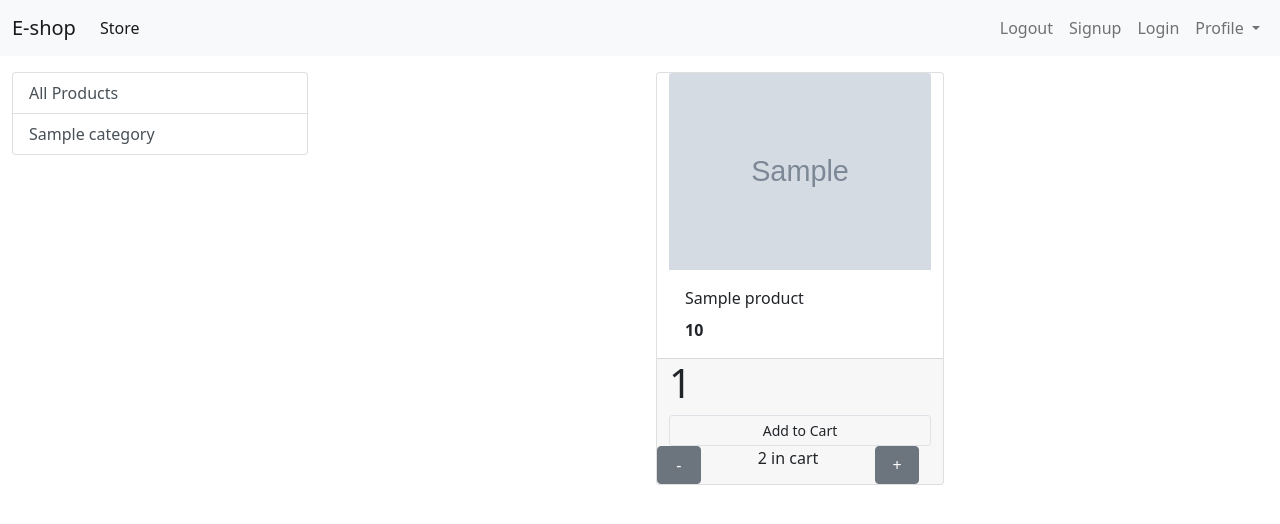
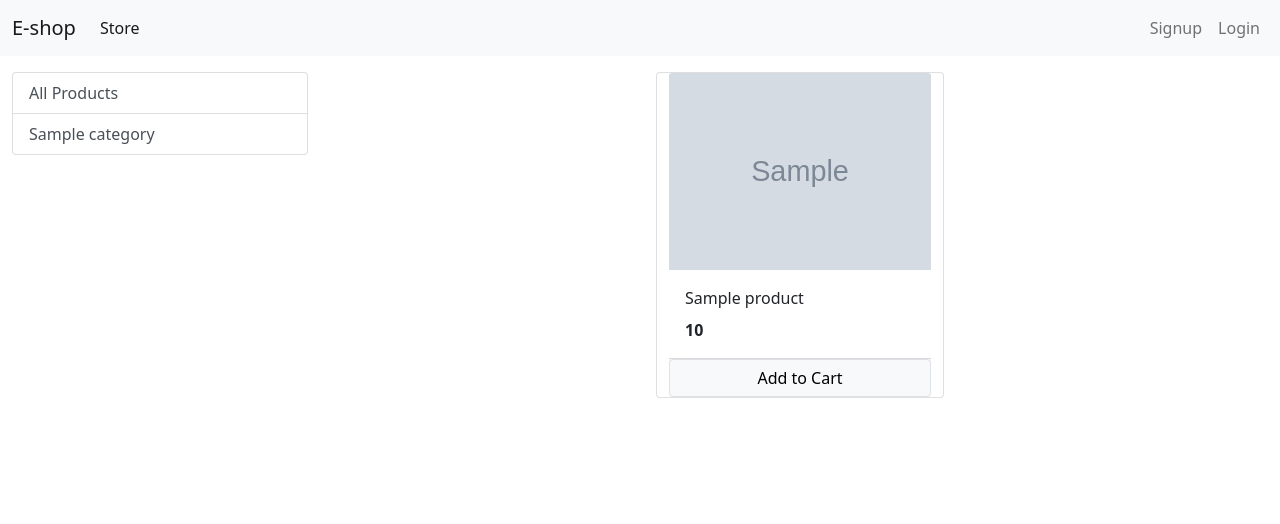
Before and after one commit to ragnarranjan/Eshop, a Django app: page / in a window 1280 px wide. Shown: the top 524 px of the page. Run offline with Django 3.2, Linux system fonts and the light colour scheme; tables that the repository leaves empty hold one stand-in row (values such as "Sample post"); grey boxes marked "Sample" are stand-in pictures.

Commit message:
second push

```diff
--- a/store/models/product.py
+++ b/store/models/product.py
@@ -11,6 +11,11 @@ class Product(models.Model):
 
 
     @staticmethod
+    def get_products_by_id(ids):
+        return  Product.objects.filter(id__in = ids)
+
+
+    @staticmethod
     def get_all_products():
         return Product.objects.all()
 
--- a/store/templates/orders/base.html
+++ b/store/templates/orders/base.html
@@ -10,7 +10,7 @@
     rel="stylesheet"
     integrity="sha384-giJF6kkoqNQ00vy+HMDP7azOuL0xtbfIcaT9wjKHr8RbDVddVHyTfAAsrekwKmP1"
     crossorigin="anonymous">
-    <title>Hello, world!</title>
+    <title>Ecom</title>
   </head>
   <body>
 
@@ -35,31 +35,30 @@
 
 
             <ul class="navbar-nav my-2 my-lg-0">
+<!--we cant directly access customer obj by--if customer--bcz we have saved it in session and we cant directly access sessoin obj -->
+              {% if request.session.customer %}
+              <li class="nav-item ">
+                <a class="nav-link" href="/cart/">Cart</span></a>
+              </li>
+
+                <li class="nav-item ">
+                    <a class="nav-link" href="/orders/">Orders</span></a>
+                </li>
                 <li class="nav-item ">
                     <a class="nav-link" href="/logout/">Logout</span></a>
-                  </li>
+                </li>
 
+              {% else %}
                 <li class="nav-item active">
                     <a class="nav-link" href="/signup/">Signup</span></a>
-                  </li>
+                </li>
 
-                  <li class="nav-item ">
+                <li class="nav-item ">
                     <a class="nav-link" href="/login/">Login</span></a>
-                  </li>
+                </li>
+                {% endif %}
 
-                <li class="nav-item dropdown">
-                  <a class="nav-link dropdown-toggle" href="#" id="navbarDropdown"
-                  role="button" data-bs-toggle="dropdown" aria-expanded="false">
-                    Profile
-                  </a>
-                  <ul class="dropdown-menu" aria-labelledby="navbarDropdown">
-                    <li><a class="dropdown-item" href="#">Action</a></li>
-                    <li><a class="dropdown-item" href="#">Another action</a></li>
-                    <li><hr class="dropdown-divider"></li>
-                    <li><a class="dropdown-item" href="#">Something else here</a></li>
-                  </ul>
-                </li>
-              </ul>
+            </ul>
 
 
           </div>
--- a/store/templates/orders/index.html
+++ b/store/templates/orders/index.html
@@ -13,42 +13,50 @@
                 {% for category in categories %}
                     <a href = "/?category={{category.id}}" class = "list-group-item list-group-item-action ">{{category.name}}</a>
                 {% endfor %}
-            </div>
+			</div>
+
 
 		</div>
 		<!-- all products -->
 		<div id = 'products' class = "col-lg-9 mx-auto">
 			<div class = "row mx-auto">
 				{% for product in products %}
-					<div class = "card mx-auto mb-3" id = {{product.id}} style = "width: 18rem;">
+					<div class = "card mx-auto mb-3" id={{product.id}} style = "width: 18rem;">
 						<img class = "card-img-top" src = "{{product.image.url}}" alt = "Card image cap">
 						<div class = "card-body">
 							<p class ="card-title">{{product.name}}</p>
 							<p class = "card-text"><b>{{product.price}}</b></p>
 
-
-
+							<!--{{product | is_in_cart:request.session.cart}}-->
 
 						</div>
 
-						<div class="card-footer p-0 row no-gutters">
-							<h1>{{product.id}}</h1>
-							<form action = "/" method = "POST">
+						<div class = "card-footer p-0  no-gutters">
+						{% if product|is_in_cart:request.session.cart %}
+							<div class = "row no-gutters">
+								<form action="/#{{product.id}}" class="col-2" method="POST">
+									{% csrf_token %}
+									<input hidden type = "text"  name = "product" value = "{{product.id}}" >
+									<input hidden type = "text"  name = "remove" value = "True" >
+									<input type = "submit" value = "-"  class = "btn btn-block btn-secondary">
+								</form>
+								<div class="text-center col">{{product|cart_quantity:request.session.cart}} in cart</div>
+								<form action="/#{{product.id}}" class="col-2" method="POST">
+									{% csrf_token %}
+									<input hidden type = "text"  name = "product" value = "{{product.id}}" >
+									<input type = "submit" value = "+"  class = "btn btn-block btn-secondary">
+								</form>
+							</div>
+
+						{% else %}
+							<form action="/#{{product.id}}" method = "POST" class = "btn-block">
 								{% csrf_token %}
-								<input hidden  type = 'submit' name="product" value = {{product.id}}>
-								<input type = 'submit' value= "Add to Cart"
-									class = "float-right btn-block btn btn-right border btn-sm border form-control" >
+								<input hidden type = "text"   name = "product" value = "{{product.id}}" >
+								<input type = "submit" value = "Add to Cart" class = "float-right btn btn-light border form-control" >
 							</form>
-
-							<div class="row">
-								<input type = "submit" value = "-" class="col-2 btn btn-block btn-secondary">
-								<div class="text-center col">2 in cart</div>
-								<input type = "submit" value = "+" class = "col-2 btn btn-block btn-secondary">
-							</div>
-						</div>
-
-
+						{% endif %}
 					</div>
+				</div>
 				{% endfor %}
 			</div>
 		</div>
--- a/store/templatetags/cart.py
+++ b/store/templatetags/cart.py
@@ -1,12 +1,24 @@
 from django import template
-
 register =  template.Library()
 
 
-@register.filter(name='is_in_cart')
-def is_in_cart(product , cart):
+@register.filter(name = 'is_in_cart')
+def is_in_cart(product,cart):
     keys = cart.keys()
     for id in keys:
         if int(id) == product.id:  #if we will go for >> if id == product.id --id is str type product id is str so it will give false .
             return True
-    return False;
+    return False
+
+
+@register.filter(name = 'cart_quantity')
+def cart_quantity(product,cart):
+    print("-------------------->"*20)
+    keys = cart.keys()
+    for id in keys:
+        print("(((((", id, product.id)
+        if int(id) == product.id:  #if we will go for >> if id == product.id --id is str type product id is str so it will give false .
+            print("---------------------------------****", cart.get(id))
+
+            return cart.get(id)  #by cart.get(id) we r getting no of items in cart bcz get will give vallue associated with key-id
+    return 0
--- a/store/urls.py
+++ b/store/urls.py
@@ -1,6 +1,8 @@
 from django.urls import path
 from. import views  #due to this line if func based views u have made all will be imported at once
-from .views import home , signup , login , home
+from .views import home , signup , login  ,cart
+from store.views import login
+
 
 urlpatterns = [
 
@@ -8,6 +10,9 @@ urlpatterns = [
     path('',views.home.Index.as_view(),name='homepage'),
     path('signup/',views.signup.Signup.as_view(),name='signup'),
     path('login/',views.login.Login.as_view(),name='login'),
+    path('cart/',views.cart.Cart.as_view(),name='cart'),
+    path('logout/',login.logout,name='logout')
+
     #path('login/',views.login,name='login'),
     #path('signup/',views.signup,name='signup'),
     #path('',views.index,name='homepage'),
--- a/store/views/home.py
+++ b/store/views/home.py
@@ -8,12 +8,36 @@ class Index(View):
 
     def post(self,request):
         product = request.POST.get('product')  #to get productid----we can read
+        remove = request.POST.get('remove')
         cart = request.session.get('cart')
-        print(product)
+        if cart:
+            quantity = cart.get(product)
+            if quantity:
+                if remove:
+                    if quantity <=1:
+                        cart.pop(product)
+                    else:
+                        cart[product] = quantity - 1
+                else:
+                    cart[product] = quantity + 1
+
+            else:
+                cart[product] = 1
+
+        else:
+            cart = {}
+            cart[product] = 1
+
+        request.session['cart'] = cart
+        print(cart)
         return redirect('homepage')
 
 
     def get(self,request):
+        cart = request.session.get('cart')
+        if not cart:
+            request.session['cart'] = {}
+
         products = None
         categories = Category.get_all_categories()
         categoryID = request.GET.get('category')
@@ -25,6 +49,7 @@ class Index(View):
         data = {}
         data['products'] = products
         data['categories'] = categories
+        print('you are',request.session.get('email'))
         return render(request, 'orders/index.html', data)
 
 
```
Also changed, not shown: store/templates/orders/cart.html (added, +9 -0 lines), store/views/cart.py (added, +14 -0 lines), store/views/login.py (+8 -0 lines).
